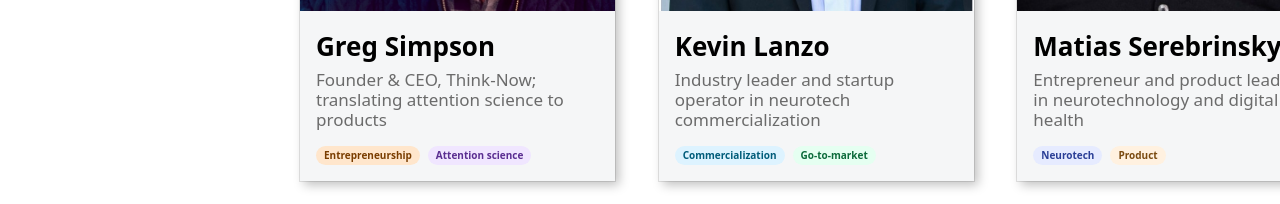
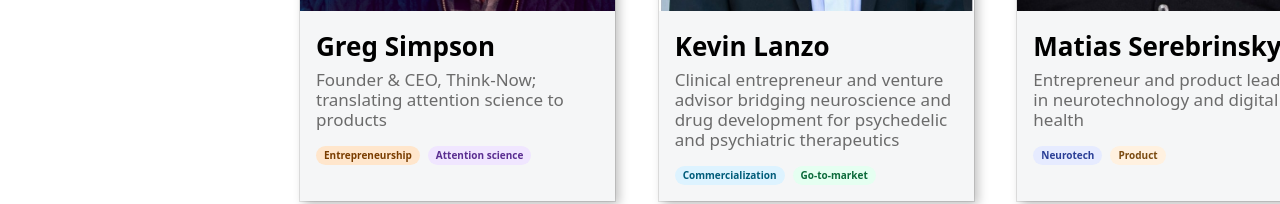
Before and after one commit to Anteater10/cntc-2026, a React (Vite) app: page /speakers in a window 1280 px wide. Shown: the part 3959-4163 px from the top of the page. Built offline with nearby package versions, Linux system fonts and the light colour scheme.

Commit message:
pic + detail

```diff
--- a/src/data/speakerData.js
+++ b/src/data/speakerData.js
@@ -2,6 +2,7 @@ import keystone1 from "../assets/speakers/speaker1.jpg";
 import keystone2 from "../assets/speakers/speaker2.jpg";
 
 // Panelist headshots (from /src/assets/Panelists)
+import Watson from "../assets/headshots/Watson.png";
 import markFedyk from "../assets/Panelists/Mark Fedyk.jpeg";
 import kevinLanzo from "../assets/Panelists/Kevin Lanzo .jpeg";
 import brianPepin from "../assets/headshots/Brian Pepin_Rune Labs headshot.png";
@@ -73,7 +74,7 @@ export const Innovation_Future_Possibilities_Panelists = [
     title:
       "AULI.TECH",
     tags: [],
-    img: "",
+    img: Watson,
   },
 ];
 
@@ -136,7 +137,7 @@ export const Entrepreneurship_Workshop_Panelists = [
   },
   {
     name: "Kevin Lanzo",
-    title: "Industry leader and startup operator in neurotech commercialization",
+    title: "Clinical entrepreneur and venture advisor bridging neuroscience and drug development for psychedelic and psychiatric therapeutics",
     org: "",
     tags: ["Commercialization", "Go-to-market"],
     img: kevinLanzo,
@@ -184,7 +185,7 @@ export const BCI_competition_judges = [
   {
     name: "Preeya Khanna",
     title:
-      "UC Berkeley Bioengineering Professor; neural interfaces for movement rehab",
+      "UC Berkeley EECS Professor; neural interfaces for movement rehab",
     org: "UC Berkeley",
     tags: ["Neural interfaces", "Motor control"],
     img: preeyaKhanna,
```
Also changed, not shown: src/assets/headshots/Watson.png (added).
